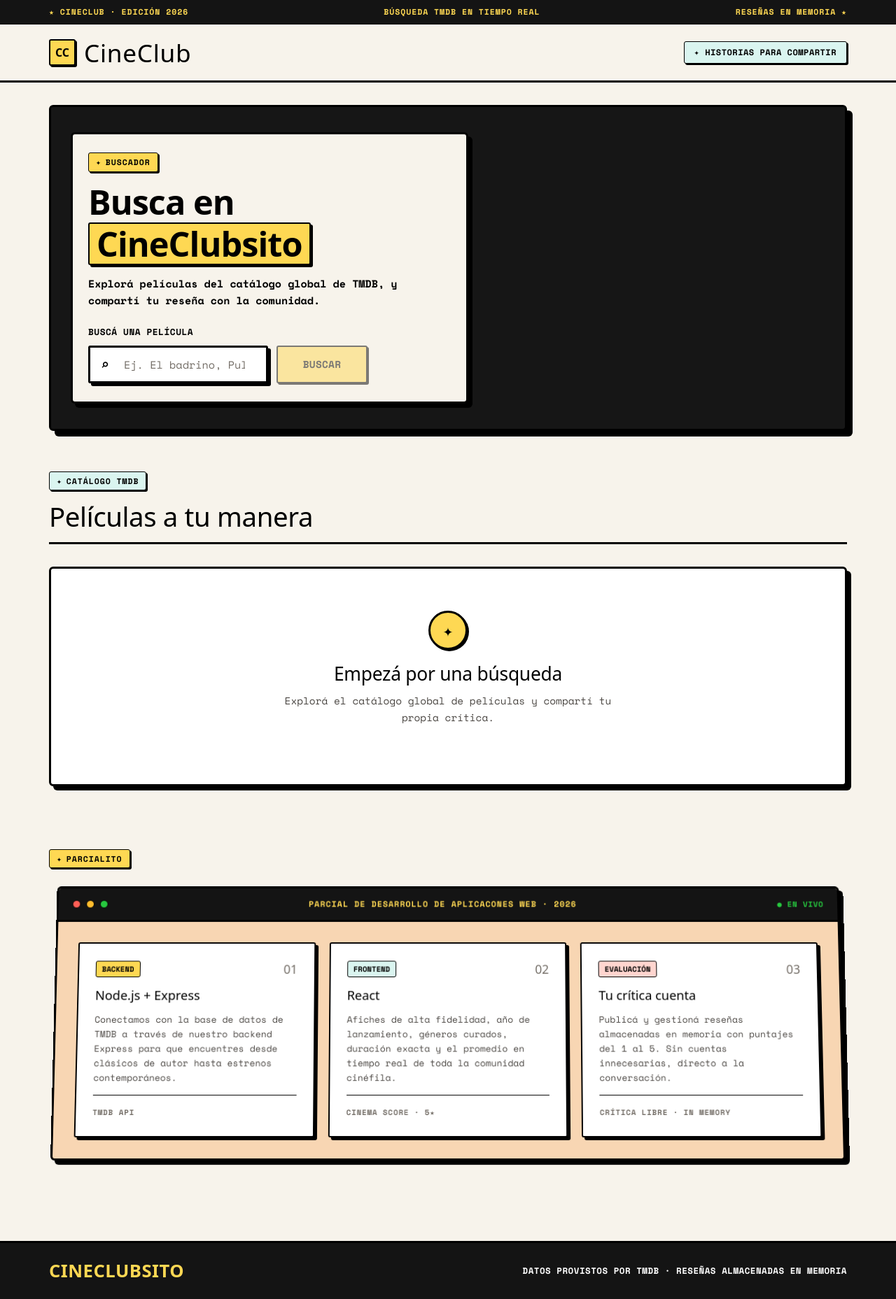
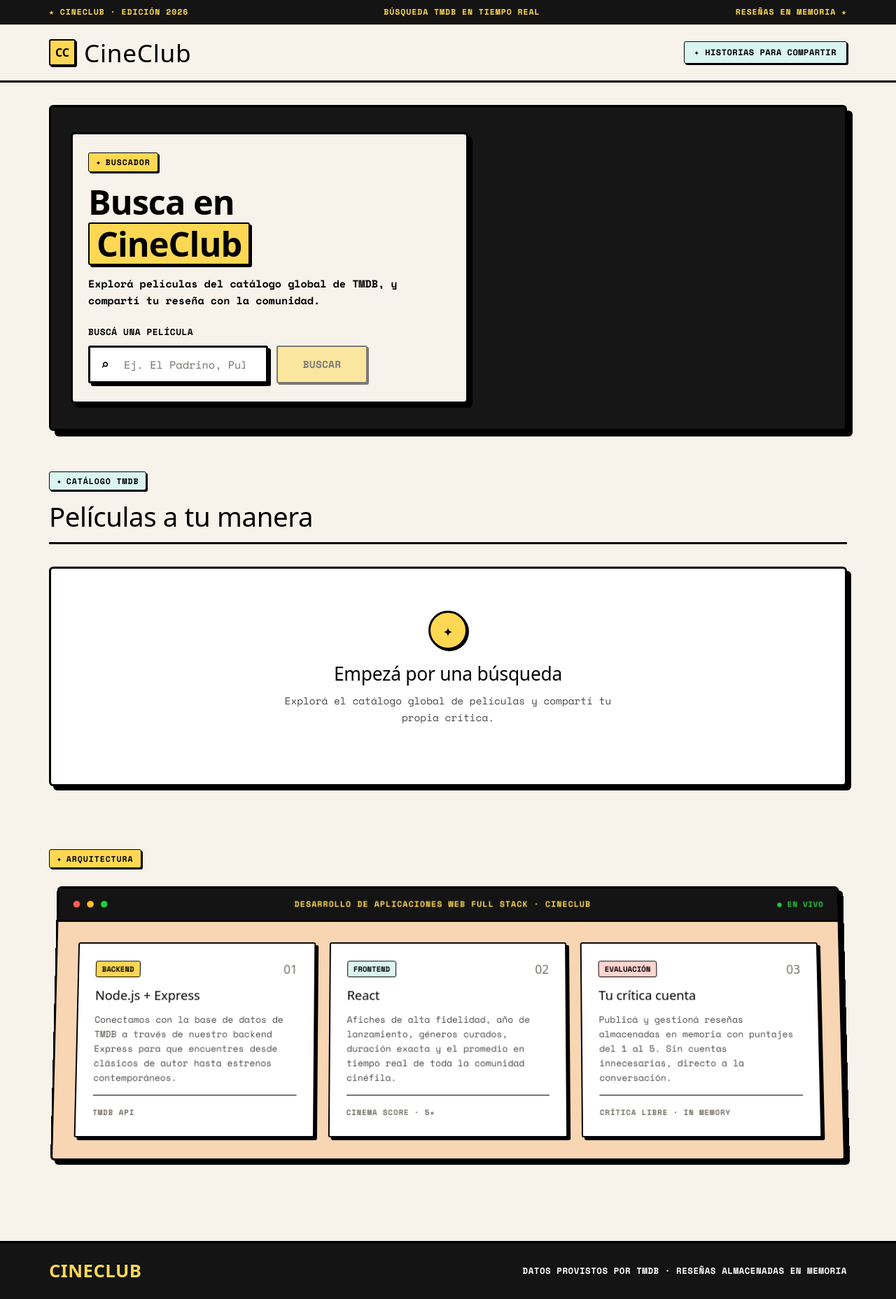
Before and after one commit to NumberGuan/cine-club, a React (Vite) app in the folder frontend/: page / in a window 1280 px wide. Shown: the whole page at 70% size. Built offline with nearby package versions, Linux system fonts and the light colour scheme; no server answers; a web font is replaced by a local one.

Commit message:
chore: preparar repositorio y documentacion final para la entrega

```diff
--- a/frontend/index.html
+++ b/frontend/index.html
@@ -8,7 +8,7 @@
       name="description"
       content="CineClub: buscá películas en TMDB, descubrí historias y compartí reseñas cinéfilas."
     />
-    <title>CineClubsito</title>
+    <title>CineClub</title>
     <link rel="preconnect" href="https://fonts.googleapis.com" />
     <link rel="preconnect" href="https://fonts.gstatic.com" crossorigin />
     <link
--- a/frontend/src/App.tsx
+++ b/frontend/src/App.tsx
@@ -458,7 +458,7 @@
 
       <footer className="site-footer">
         <div className="container footer-inner">
-          <span className="footer-brand">CineClubsito</span>
+          <span className="footer-brand">CineClub</span>
           <span>Datos provistos por TMDB · Reseñas almacenadas en memoria</span>
         </div>
       </footer>
--- a/frontend/src/components/HeroCarousel.tsx
+++ b/frontend/src/components/HeroCarousel.tsx
@@ -103,7 +103,7 @@
           </div>
           <h1 id="search-title" className="hero-title">
             Busca en<br />
-            <em>CineClubsito</em>
+            <em>CineClub</em>
           </h1>
           <p className="hero-description">
             Explorá películas del catálogo global de TMDB, y compartí tu reseña con la comunidad.
--- a/frontend/src/components/Poster.tsx
+++ b/frontend/src/components/Poster.tsx
@@ -24,7 +24,7 @@
         <span className="poster-placeholder-mark" aria-hidden="true">
           ✦
         </span>
-        <span>Poster no disponible :(</span>
+        <span>Póster no disponible</span>
       </div>
     );
   }
--- a/frontend/src/components/ReviewForm.tsx
+++ b/frontend/src/components/ReviewForm.tsx
@@ -61,7 +61,7 @@
       <div className="form-heading">
         <div>
           <div className="kicker-badge kicker-badge-yellow">
-            <span>✦</span> Reseñubi
+            <span>✦</span> Nueva Reseña
           </div>
           <h3>Dejá tu reseña</h3>
         </div>
@@ -92,11 +92,11 @@
             disabled={isSubmitting}
           >
             <option value="">Elegí del 1 al 5</option>
-            <option value="5">5 · CINE</option>
-            <option value="4">4 · Buenasa</option>
-            <option value="3">3 · Esta bien</option>
-            <option value="2">2 · Floja</option>
-            <option value="1">1 · Mala</option>
+            <option value="5">5 ★ · Excelente</option>
+            <option value="4">4 ★ · Muy buena</option>
+            <option value="3">3 ★ · Buena</option>
+            <option value="2">2 ★ · Regular</option>
+            <option value="1">1 ★ · Mala</option>
           </select>
         </div>
 
--- a/frontend/src/components/SearchBar.tsx
+++ b/frontend/src/components/SearchBar.tsx
@@ -34,7 +34,7 @@
             type="search"
             value={value}
             onChange={(event) => onChange(event.target.value)}
-            placeholder="Ej. El badrino, Pulp Fiction"
+            placeholder="Ej. El Padrino, Pulp Fiction, Inception"
             maxLength={120}
             autoComplete="off"
             enterKeyHint="search"
--- a/frontend/src/components/StickyShowcase.tsx
+++ b/frontend/src/components/StickyShowcase.tsx
@@ -59,7 +59,7 @@
       aria-label="Presentación del club"
     >
       <div className="kicker-badge kicker-badge-yellow">
-        <span>✦</span> Parcialito
+        <span>✦</span> Arquitectura
       </div>
 
       <motion.div
@@ -78,7 +78,7 @@
             <span className="showcase-dot green" />
           </div>
           <span className="showcase-title-bar">
-            Parcial de Desarrollo de Aplicacones Web · 2026
+            Desarrollo de Aplicaciones Web Full Stack · CineClub
           </span>
           <span className="showcase-status-badge" aria-hidden="true">
             ● EN VIVO
```
Also changed, not shown: 2 other files (tests, documents, lock files or other folders).
